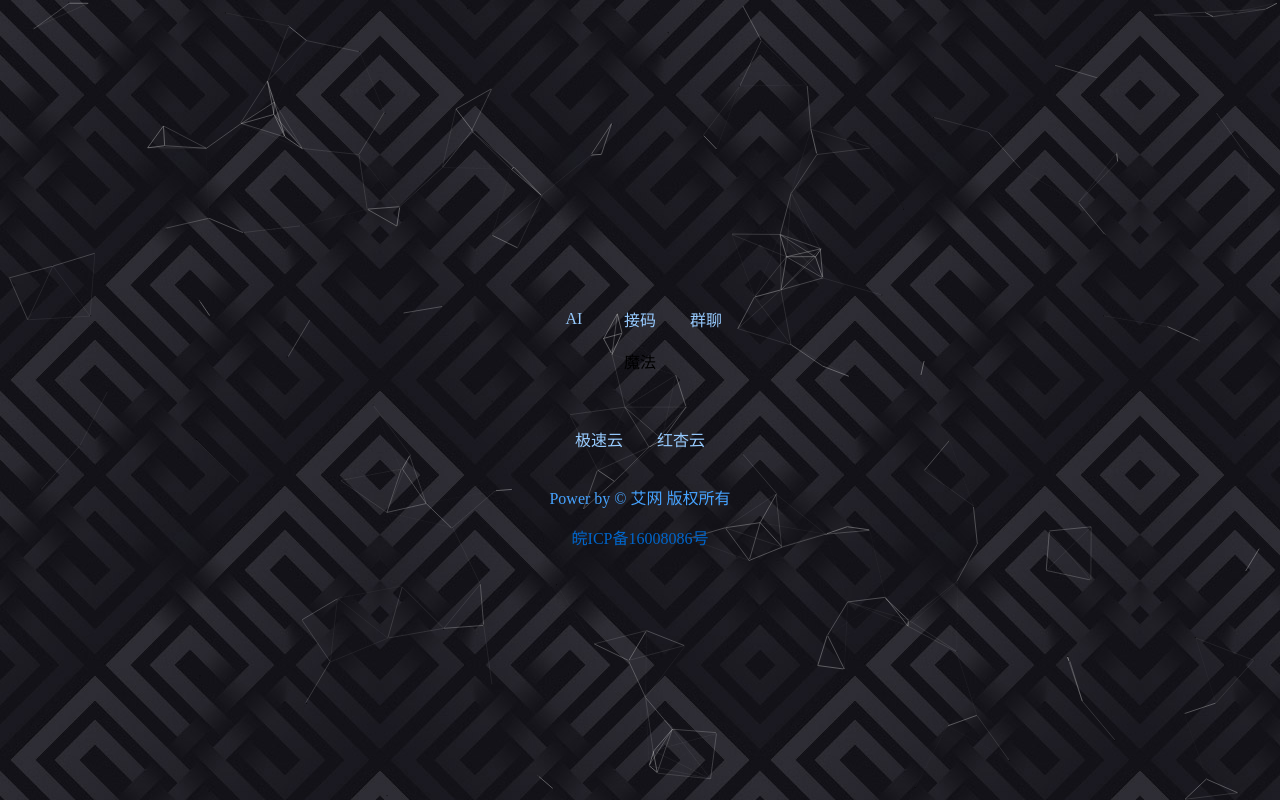
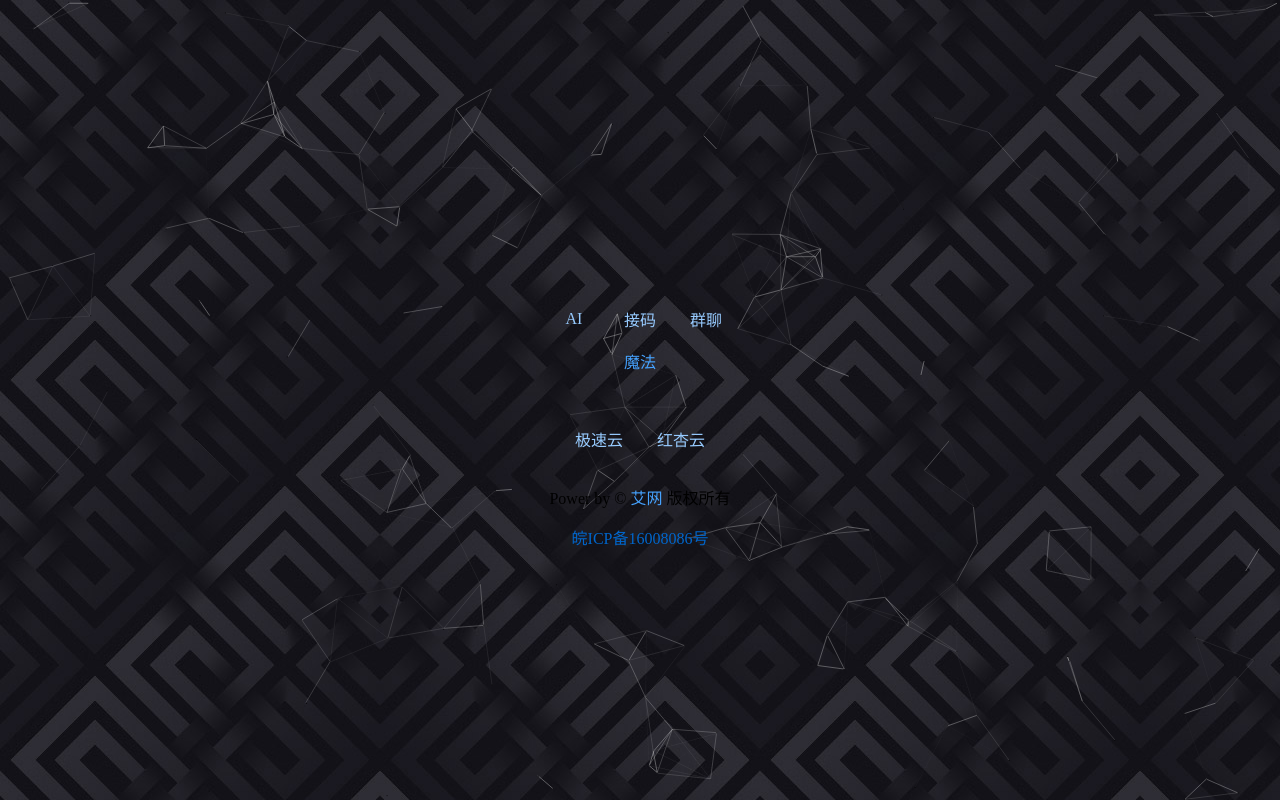
Before and after one commit to inettech2000/oweb.github.io, a plain HTML site: page service.html in a window 1280 px wide. Drawn offline with Linux system fonts and the light colour scheme.

Commit message:
Add files via upload

```diff
--- a/service.html
+++ b/service.html
@@ -36,11 +36,11 @@ var _hmt = _hmt || [];
 <td><a style="color:#97CBFF;text-decoration:none;" href="http://www.dyjiema.com/appweb/signUp.html?inviter=1ysvwvvu" target="_blank"><svg class="icon" aria-hidden="true"><use xlink:href="#icon-shouji"></use></svg><br>接码</a></td>
 <td><a style="color:#97CBFF;text-decoration:none;" href="https://vdo.ninja/?room=inettech" target="_blank"><svg class="icon" aria-hidden="true"><use xlink:href="#icon-qunliao"></use></svg><br>群聊</a></td>
 </tr></table>
-<table border="0" align=center cellpadding="16"><tr style="color:#97CBFF;text-decoration:none;">魔法</tr><tr>
+<table border="0" align=center cellpadding="16"><tr><a style="color:#46A3FF;text-decoration:none;">魔法</a></tr><tr>
 <td><a style="color:#97CBFF;text-decoration:none;" href="https://w1.lypyf.com/#/register?code=KPWvV6Fp" target="_blank"><svg class="icon" aria-hidden="true"><use xlink:href="#icon-magic"></use></svg><br>极速云</a></td>
 <td><a style="color:#97CBFF;text-decoration:none;" href="https://hongxingdl.com/web/#/login?code=vpjlnbQe" target="_blank"><svg class="icon" aria-hidden="true"><use xlink:href="#icon-magic"></use></svg><br>红杏云</a></td>
 </tr></table>
-	<p style="color:#46A3FF;">Power by © <a style="color:#46A3FF;text-decoration:none;">艾网</a> 版权所有</p>
+	<p>Power by © <a style="color:#46A3FF;text-decoration:none;">艾网</a> 版权所有</p>
 	<p><a style="color:#0066CC;text-decoration:none;" href="https://beian.miit.gov.cn" target="_blank">皖ICP备16008086号</a></p>
 </div>
 </body>
```
